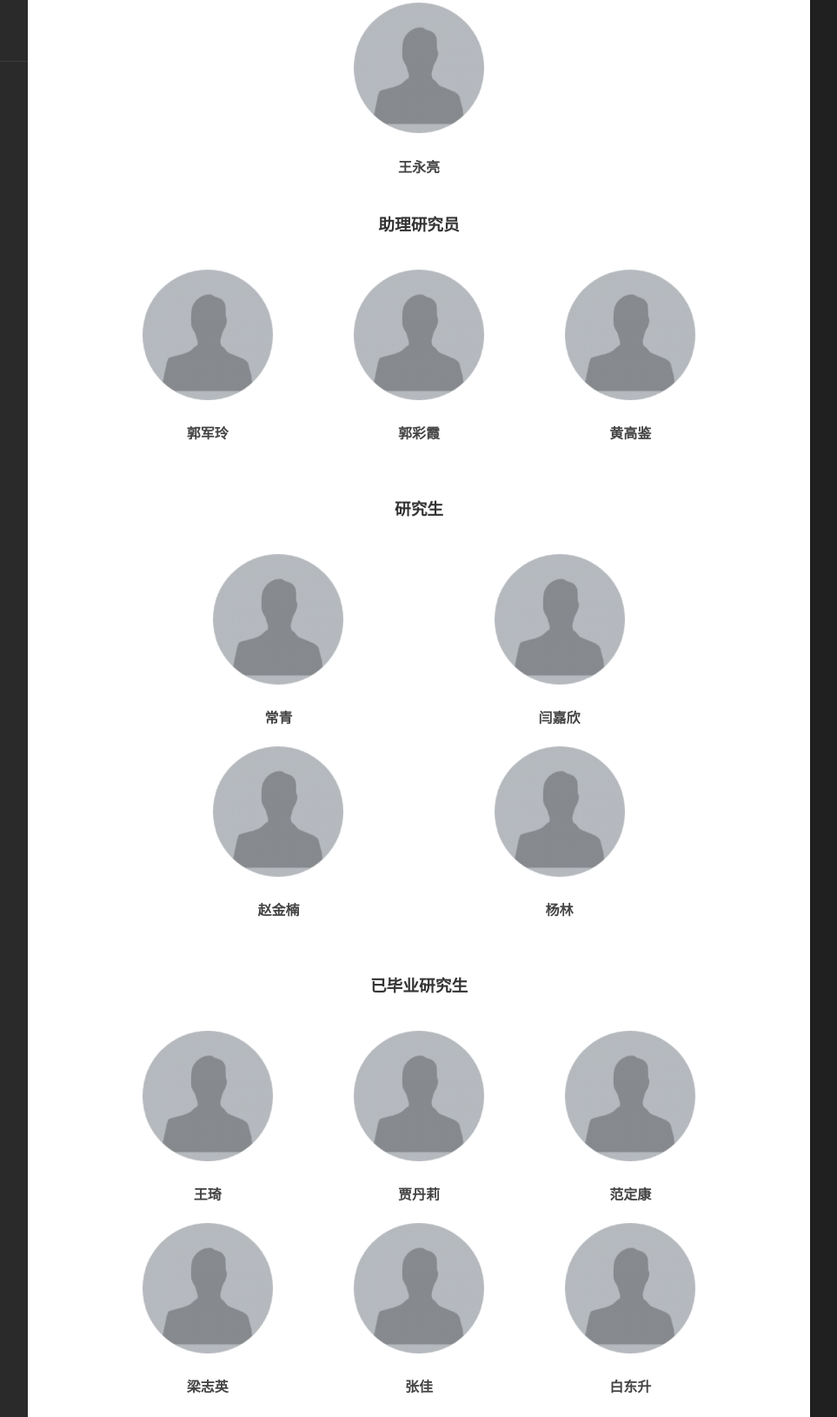
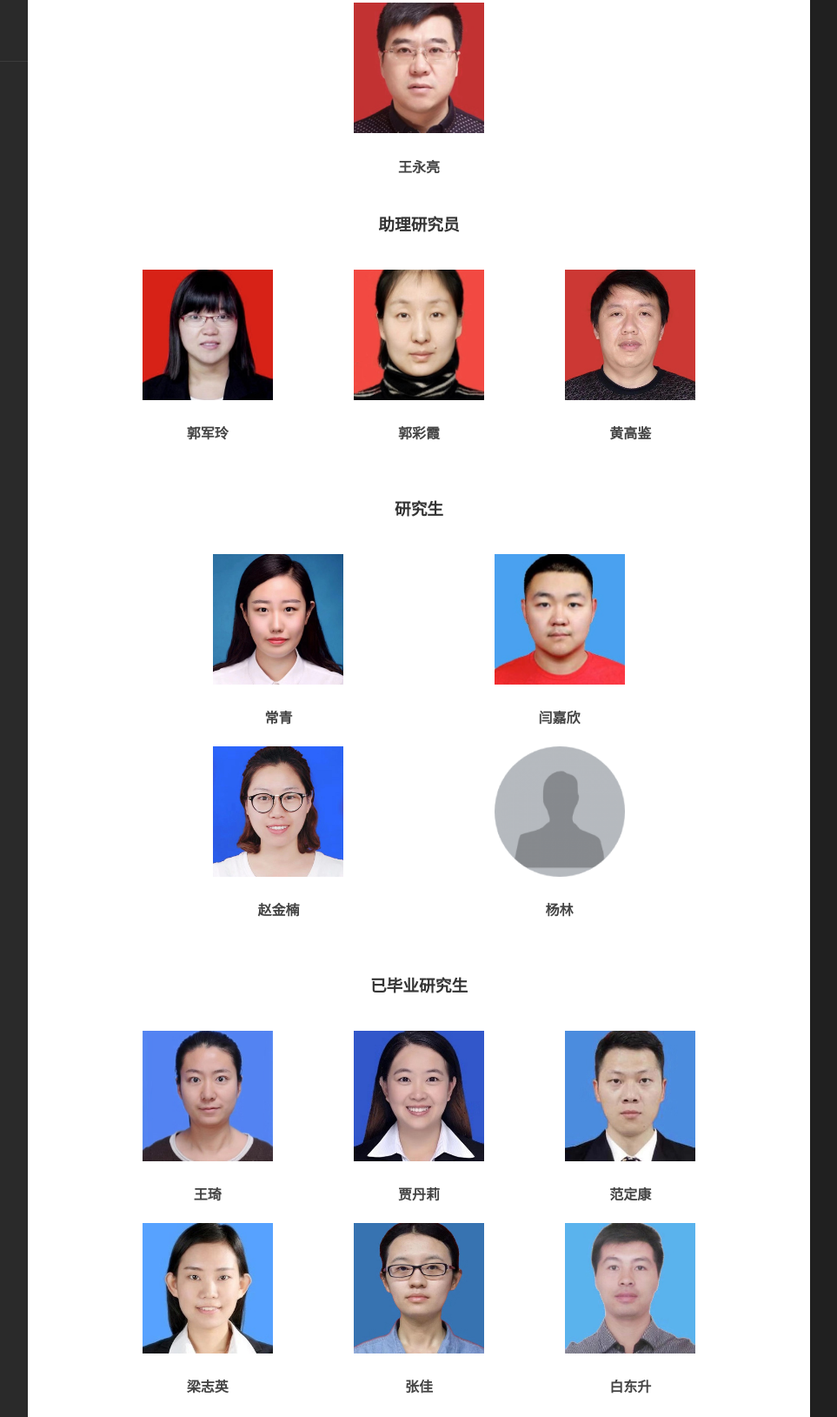
Before and after one commit to yzpsx0208/yzpsx0208.github.io, a plain HTML site: page html/zh/team-zh.html in a window 1280 px wide. Shown: the part 871-2500 px from the top of the page at 87% size, without its empty margins (308-1271 px from the left). Drawn offline with Linux system fonts and the light colour scheme.

Commit message:
updated team member's pictures

```diff
--- a/html/zh/team-zh.html
+++ b/html/zh/team-zh.html
@@ -69,7 +69,7 @@
 			<div class="member_wrap">
 				<h3 class="member_title">副研究员</h3>
 				<div class="associate_professor">
-					<img class="team_pic" src="../../images/profile.png" alt="王永亮" height="150px" width="150px">
+					<img class="team_pic" src="../../images/wangyongliang.jpeg" alt="王永亮" height="150px" width="150px">
 					<h4>王永亮</h4>
 				</div>
 
@@ -78,17 +78,17 @@
 			<div class="member_wrap">
 				<h3 class="member_title">助理研究员</h3>
 				<div class="assistant_professor">
-					<img class="team_pic" src="../../images/profile.png" alt="郭军玲" height="150px" width="150px">
+					<img class="team_pic" src="../../images/guojunling.jpeg" alt="郭军玲" height="150px" width="150px">
 					<h4>郭军玲</h4>
 				</div>
 
 				<div class="assistant_professor">
-					<img class="team_pic" src="../../images/profile.png" alt="郭彩霞" height="150px" width="150px">
+					<img class="team_pic" src="../../images/guocaixia.jpeg" alt="郭彩霞" height="150px" width="150px">
 					<h4>郭彩霞</h4>
 				</div>
 
 				<div class="assistant_professor">
-					<img class="team_pic" src="../../images/profile.png" alt="黄高鉴" height="150px" width="150px">
+					<img class="team_pic" src="../../images/huanggaojian.jpeg" alt="黄高鉴" height="150px" width="150px">
 					<h4>黄高鉴</h4>
 				</div>
 
@@ -97,17 +97,17 @@
 			<div class="member_wrap">
 				<h3 class="member_title">研究生</h3>
 				<div class="masters_student">
-					<img class="team_pic" src="../../images/profile.png" alt="常青" height="150px" width="150px">
+					<img class="team_pic" src="../../images/changqing.jpeg" alt="常青" height="150px" width="150px">
 					<h4>常青</h4>
 				</div>
 
 				<div class="masters_student">
-					<img class="team_pic" src="../../images/profile.png" alt="闫嘉欣" height="150px" width="150px">
+					<img class="team_pic" src="../../images/yanjiaxin.jpeg" alt="闫嘉欣" height="150px" width="150px">
 					<h4>闫嘉欣</h4>
 				</div>
 
 				<div class="masters_student">
-					<img class="team_pic" src="../../images/profile.png" alt="赵金楠" height="150px" width="150px">
+					<img class="team_pic" src="../../images/zhaojinnan.jpeg" alt="赵金楠" height="150px" width="150px">
 					<h4>赵金楠</h4>
 				</div>
 
@@ -121,32 +121,32 @@
 			<div class="member_wrap">
 				<h3 class="member_title">已毕业研究生</h3>
 				<div class="graduated_student">
-					<img class="team_pic" src="../../images/profile.png" alt="王琦" height="150px" width="150px">
+					<img class="team_pic" src="../../images/wangqi.jpeg" alt="王琦" height="150px" width="150px">
 					<h4>王琦</h4>
 				</div>
 
 				<div class="graduated_student">
-					<img class="team_pic" src="../../images/profile.png" alt="贾丹莉" height="150px" width="150px">
+					<img class="team_pic" src="../../images/jiadanli.jpeg" alt="贾丹莉" height="150px" width="150px">
 					<h4>贾丹莉</h4>
 				</div>
 
 				<div class="graduated_student">
-					<img class="team_pic" src="../../images/profile.png" alt="范定康" height="150px" width="150px">
+					<img class="team_pic" src="../../images/fandingkang.jpeg" alt="范定康" height="150px" width="150px">
 					<h4>范定康</h4>
 				</div>
 
 				<div class="graduated_student">
-					<img class="team_pic" src="../../images/profile.png" alt="梁志英" height="150px" width="150px">
+					<img class="team_pic" src="../../images/liangzhiying.jpeg" alt="梁志英" height="150px" width="150px">
 					<h4>梁志英</h4>
 				</div>
 
 				<div class="graduated_student">
-					<img class="team_pic" src="../../images/profile.png" alt="张佳" height="150px" width="150px">
+					<img class="team_pic" src="../../images/zhangjia.jpeg" alt="张佳" height="150px" width="150px">
 					<h4>张佳</h4>
 				</div>
 
 				<div class="graduated_student">
-					<img class="team_pic" src="../../images/profile.png" alt="白东升" height="150px" width="150px">
+					<img class="team_pic" src="../../images/baidongsheng.jpeg" alt="白东升" height="150px" width="150px">
 					<h4>白东升</h4>
 				</div>
 
```
